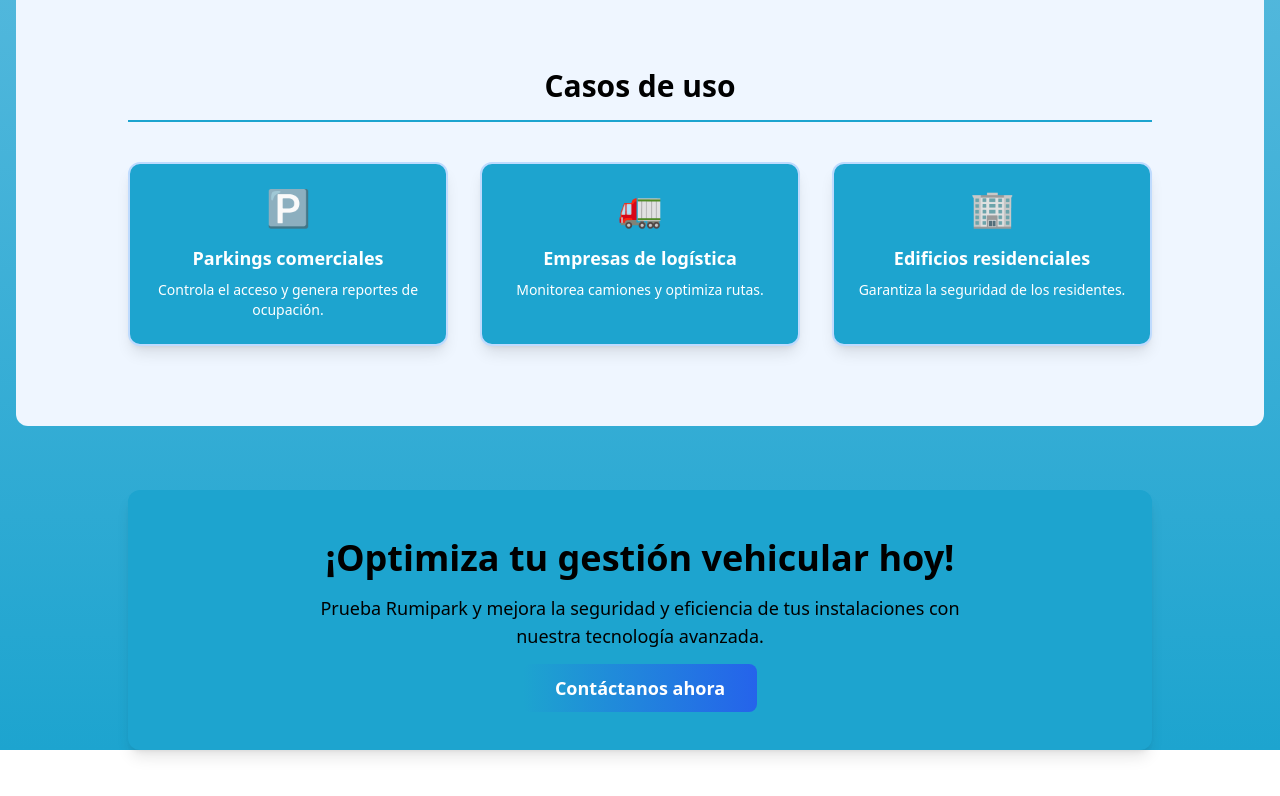
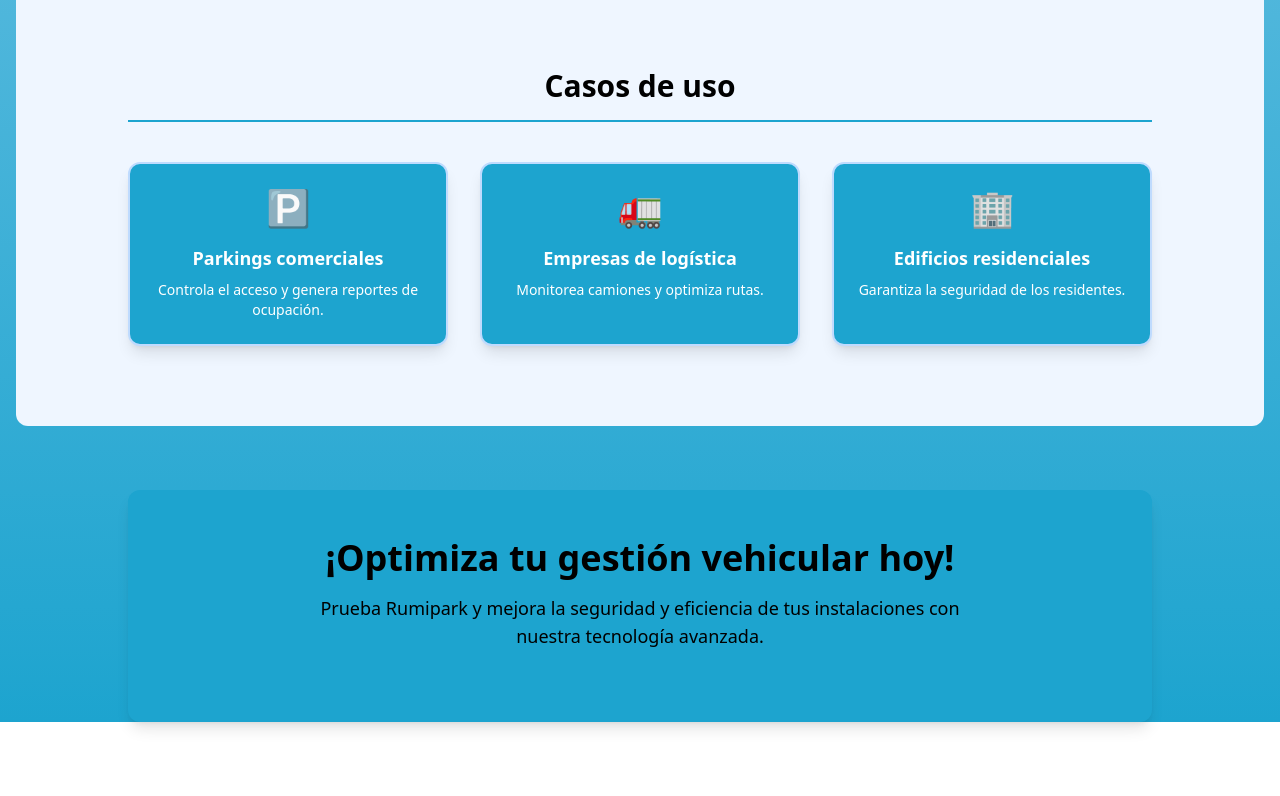
Before and after one commit to Plaquitas19/rumipark, a React (Create React App) app: page / in a window 1280 px wide. Shown: the part 2016-2812 px from the top of the page. Built offline with nearby package versions, Linux system fonts and the light colour scheme.

Commit message:
Update PricingPlans.jsx

```diff
--- a/src/client/PricingPlans.jsx
+++ b/src/client/PricingPlans.jsx
@@ -212,14 +212,6 @@ const PricingPlans = () => {
             Prueba Rumipark y mejora la seguridad y eficiencia de tus
             instalaciones con nuestra tecnología avanzada.
           </p>
-          <a
-            href="https://wa.me/978682722?text=Hola,%20quiero%20información%20sobre%20los%20planes%20de%20Rumipark"
-            target="_blank"
-            rel="noopener noreferrer"
-            className="bg-gradient-to-r from-[#1da4cf] to-blue-600 text-white py-3 px-8 rounded-lg hover:from-blue-600 hover:to-[#1da4cf] transition-colors duration-300 text-lg font-semibold"
-          >
-            Contáctanos ahora
-          </a>
         </div>
       </div>
 
```
